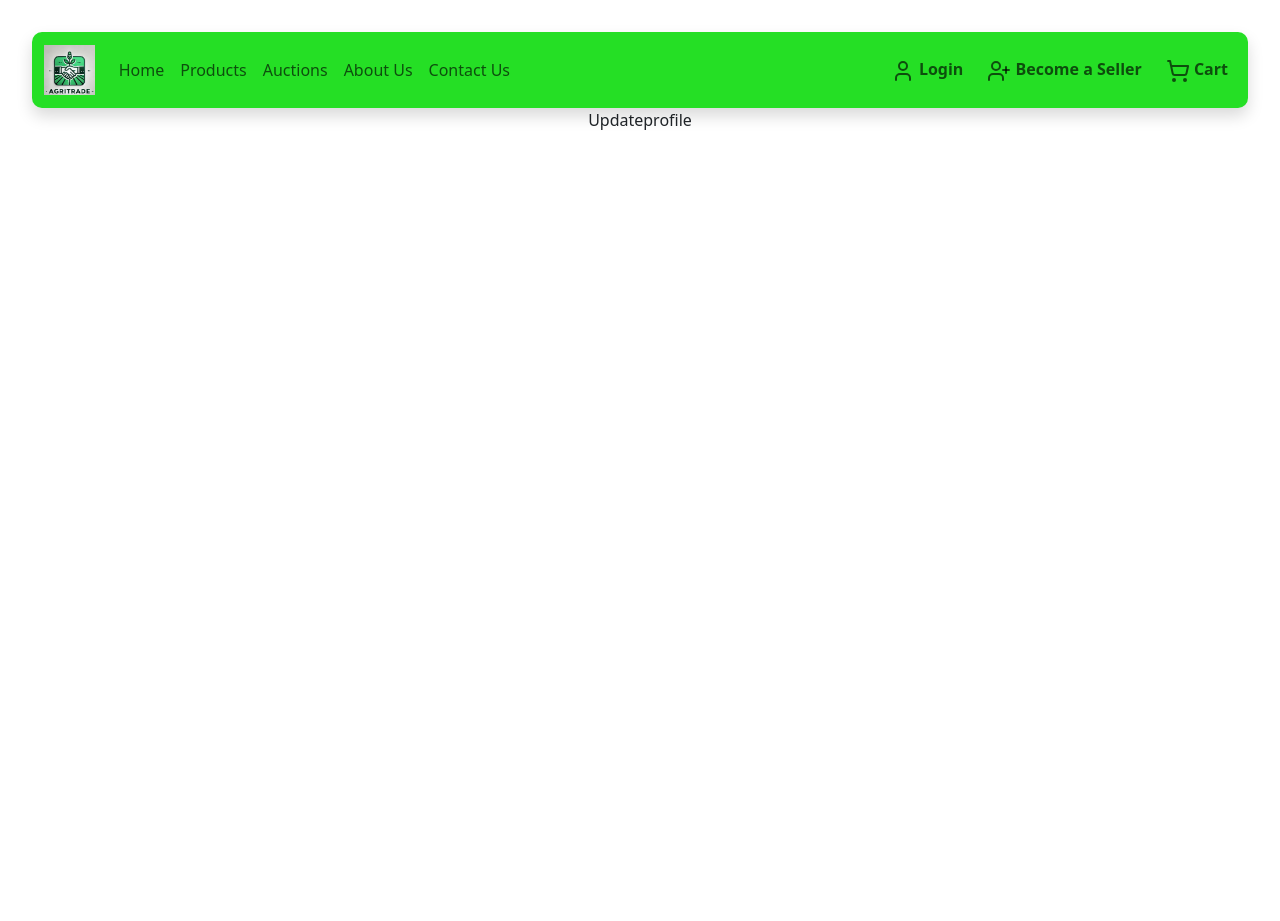
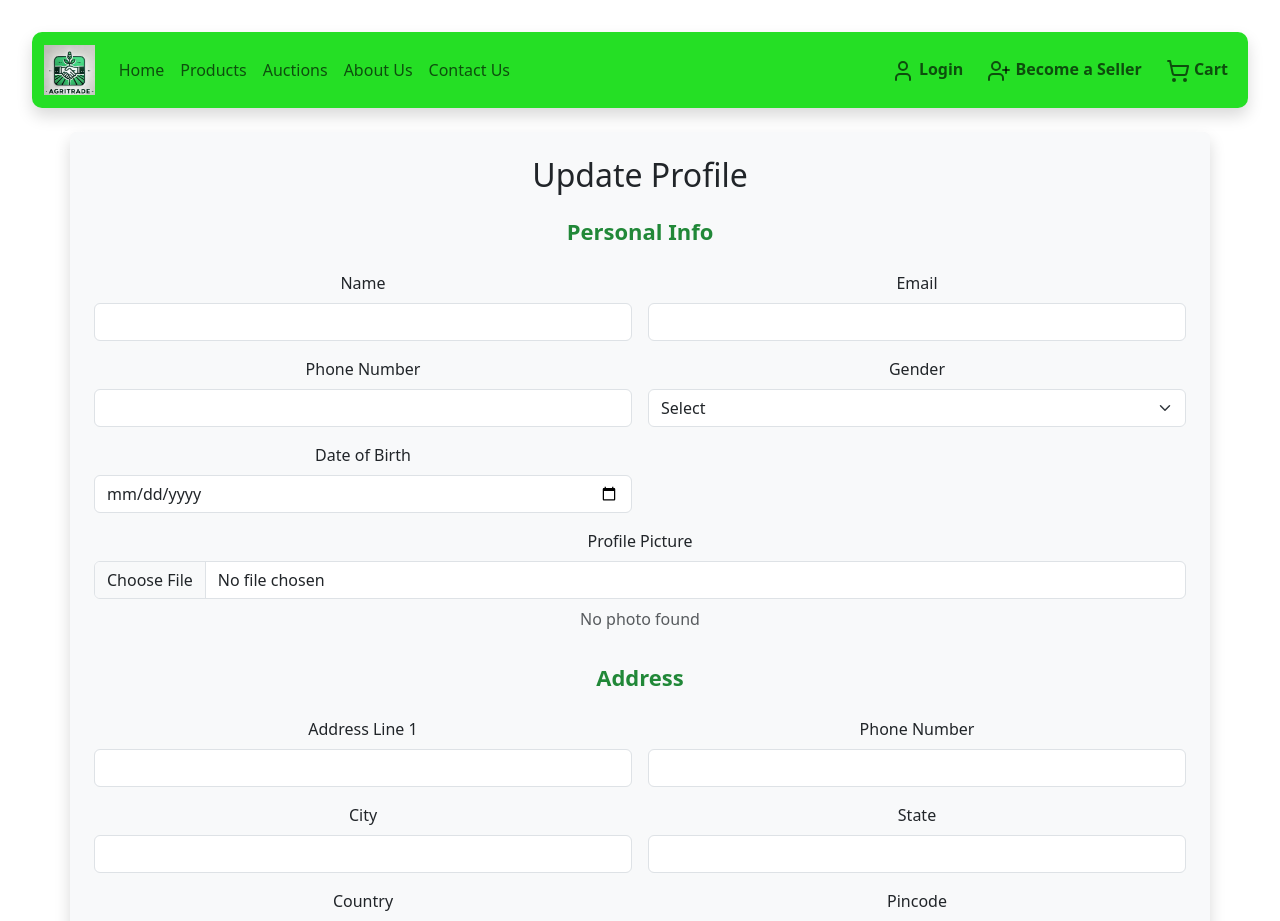
Before and after one commit to tharunnaidug/agritrade, a React (Vite) app: page /user/updateprofile in a window 1280 px wide. Shown: the top 921 px of the page. Before the commit the page ends 800 px from the top, so only its background shows below. Built offline with nearby package versions, Linux system fonts and the light colour scheme; no server answers.

Commit message:
Updateprofile Added

```diff
--- a/src/componets/products/Products.jsx
+++ b/src/componets/products/Products.jsx
@@ -3,16 +3,45 @@ import { Link, useNavigate } from 'react-router-dom';
 import AppContext from '../../context/AppContext';
 import { ShoppingCart } from 'lucide-react';
 
+const categories = [
+  'All', 'Herbicide', 'Pesticide', 'Fungicide',
+  'Cereal & Grain Seeds', 'Vegetable Seeds', 'Fruit Seeds', 'Flower & Medicinal Plants',
+  'Organic Fertilizer', 'Chemical Fertilizer', 'Soil Conditioner',
+  'Hand Tools', 'Irrigation Equipment', 'Machinery',
+  'Animal Husbandry & Dairy Farming', 'Greenhouse', 'Smart Farming', 'Packaging & Storage'
+];
+
 const Products = () => {
   const navigate = useNavigate();
   const [loading, setLoading] = useState(true);
   const { products, addToCart, isAuth } = useContext(AppContext);
+  const [filteredProducts, setFilteredProducts] = useState([]);
+  const [selectedCategory, setSelectedCategory] = useState('All');
+  const [sortOrder, setSortOrder] = useState('default');
+  const [searchTerm, setSearchTerm] = useState('');
 
   useEffect(() => {
     if (products && products.length > 0) {
       setLoading(false);
+      filterAndSortProducts(selectedCategory, sortOrder, searchTerm);
     }
-  }, [products]);
+  }, [products, selectedCategory, sortOrder, searchTerm]);
+
+  const filterAndSortProducts = (category, order, search) => {
+    let tempProducts = [...products];
+    if (category !== 'All') {
+      tempProducts = tempProducts.filter(product => product.category === category);
+    }
+    if (search) {
+      tempProducts = tempProducts.filter(product => product.title.toLowerCase().includes(search.toLowerCase()));
+    }
+    if (order === 'low-to-high') {
+      tempProducts.sort((a, b) => a.price - b.price);
+    } else if (order === 'high-to-low') {
+      tempProducts.sort((a, b) => b.price - a.price);
+    }
+    setFilteredProducts(tempProducts);
+  };
 
   if (loading) {
     return (
@@ -25,18 +54,29 @@ const Products = () => {
     );
   }
 
-  if (products.length === 0) {
   return (
-      <div className="container mt-3 d-flex justify-content-center align-items-center">
+    <div className="container mt-3">
+      <div className="d-flex justify-content-between mb-3">
+        <input type="text" className="form-control w-25" placeholder="Search..." value={searchTerm} onChange={(e) => setSearchTerm(e.target.value)} title='Search All Products' />
+        <select className="form-select w-25" value={selectedCategory} onChange={(e) => setSelectedCategory(e.target.value)} title='Filter By Category'>
+          {categories.map(category => (
+            <option key={category} value={category}>{category}</option>
+          ))}
+        </select>
+        <select className="form-select w-25" value={sortOrder} onChange={(e) => setSortOrder(e.target.value)}>
+          <option value="default">Sort By</option>
+          <option value="low-to-high">Price: Low to High</option>
+          <option value="high-to-low">Price: High to Low</option>
+        </select>
+      </div>
+
+      {filteredProducts.length === 0 ? (
+        <div className="d-flex justify-content-center align-items-center">
           <span className='p-2'>No Products Available</span>
         </div>
-    );
-  }
-
-  return (
-    <div className="container mt-3">
+      ) : (
         <div className="row">
-        {products.map((product) => (
+          {filteredProducts.map((product) => (
             <div key={product._id} className="col-12 col-sm-6 col-md-4 col-lg-3 mb-4">
               <div className="card h-100 cursor-pointer text-capitalize">
                 <Link to={`/product/${product._id}`} className='text-decoration-none'>
@@ -68,6 +108,7 @@ const Products = () => {
             </div>
           ))}
         </div>
+      )}
     </div>
   );
 };
--- a/src/componets/seller/Saddproduct.jsx
+++ b/src/componets/seller/Saddproduct.jsx
@@ -17,6 +17,14 @@ const SaddProduct = () => {
 
   const [errors, setErrors] = useState({});
   const [loading, setLoading] = useState(false);
+
+  const categories = [
+    'All', 'Herbicide', 'Pesticide', 'Fungicide',
+    'Cereal & Grain Seeds', 'Vegetable Seeds', 'Fruit Seeds', 'Flower & Medicinal Plants',
+    'Organic Fertilizer', 'Chemical Fertilizer', 'Soil Conditioner',
+    'Hand Tools', 'Irrigation Equipment', 'Machinery',
+    'Animal Husbandry & Dairy Farming', 'Greenhouse', 'Smart Farming', 'Packaging & Storage'
+  ];
 
   const handleInputChange = (e) => {
     const { id, value } = e.target;
@@ -120,41 +128,18 @@ const SaddProduct = () => {
 
         <div className="mb-3">
           <label htmlFor="category" className="form-label">Category</label>
-          <input
-            type="text"
+          <select
             className={`form-control ${errors.category ? 'is-invalid' : ''}`}
             id="category"
             value={formData.category}
             onChange={handleInputChange}
-            placeholder="Enter product category"
-          />
+          >
+            <option value="">Select a category</option>
+            {categories.map((cat, index) => (
+              <option key={index} value={cat}>{cat}</option>
+            ))}
+          </select>
           {errors.category && <div className="invalid-feedback">{errors.category}</div>}
-        </div>
-
-        <div className="mb-3">
-          <label htmlFor="price" className="form-label">Price</label>
-          <input
-            type="number"
-            className={`form-control ${errors.price ? 'is-invalid' : ''}`}
-            id="price"
-            value={formData.price}
-            onChange={handleInputChange}
-            placeholder="Enter price"
-          />
-          {errors.price && <div className="invalid-feedback">{errors.price}</div>}
-        </div>
-
-        <div className="mb-3">
-          <label htmlFor="qty" className="form-label">Quantity</label>
-          <input
-            type="number"
-            className={`form-control ${errors.qty ? 'is-invalid' : ''}`}
-            id="qty"
-            value={formData.qty}
-            onChange={handleInputChange}
-            placeholder="Enter quantity"
-          />
-          {errors.qty && <div className="invalid-feedback">{errors.qty}</div>}
         </div>
 
         <div className="mb-3">
@@ -181,7 +166,7 @@ const SaddProduct = () => {
         )}
 
         <button type="submit" className="btn btn-warning mt-3" disabled={loading}>
-          {loading ? 'Please..' : ' Add Product'}
+          {loading ? 'Please wait...' : 'Add Product'}
         </button>
       </form>
     </div>
--- a/src/componets/user/Profile.jsx
+++ b/src/componets/user/Profile.jsx
@@ -11,7 +11,7 @@ const Profile = () => {
     await logout();
     navigate('/login');
   };
-  console.log(user)
+  // console.log(user)
 
   if (!isAuth) {
     return (<>
--- a/src/componets/user/Updateprofile.jsx
+++ b/src/componets/user/Updateprofile.jsx
@@ -1,9 +1,146 @@
-import React from 'react'
+import React, { useState, useContext } from 'react';
+import { useNavigate } from 'react-router-dom';
+import AppContext from '../../context/AppContext';
 
-const Updateprofile = () => {
+const UpdateProfile = () => {
+  const { user, UpdateUserPro, updateAddress } = useContext(AppContext);
+  const navigate = useNavigate();
+
+  const [formData, setFormData] = useState({
+    name: user?.name || '',
+    email: user?.email || '',
+    phno: user?.phno || '',
+    gender: user?.gender || '',
+    dob: user?.dob ? new Date(user.dob).toISOString().split('T')[0] : '',
+    pic: user?.pic || ''
+  });
+
+  const [addressData, setAddressData] = useState({
+    addressLine1: user?.address?.addressLine1 || '',
+    addressLine2: user?.address?.addressLine2 || '',
+    city: user?.address?.city || '',
+    state: user?.address?.state || '',
+    country: 'India',
+    pincode: user?.address?.pincode || '',
+    phno: user?.address?.phno || ''
+  });
+
+  const handleChange = (e) => {
+    let { name, value } = e.target;
+    if (name === "phno") {
+      value = value.replace(/\D/g, "");
+      value = value ? Number(value) : "";
+    }
+    setFormData({ ...formData, [name]: value });
+  };
+
+  const handleAddressChange = (e) => {
+    let { name, value } = e.target;
+    if (name === "phno") {
+      value = value.replace(/\D/g, "");
+      value = value ? Number(value) : "";
+    }
+    setAddressData({ ...addressData, [name]: value });
+  };
+
+  const handleFileUpload = async (file) => {
+    const imageData = new FormData();
+    imageData.append("image", file);
+    const response = await fetch(`https://api.imgbb.com/1/upload?key=9abdfc8259278993fe03e52c22e5bada`, {
+      method: "POST",
+      body: imageData,
+    });
+    const data = await response.json();
+    return data.data.url;
+  };
+
+  const handleFileChange = async (e) => {
+    const file = e.target.files[0];
+    if (!file) return;
+    const uploadedUrl = await handleFileUpload(file);
+    if (uploadedUrl) {
+      setFormData((prev) => ({ ...prev, pic: uploadedUrl }));
+    }
+  };
+
+  const handleSubmit = async (e) => {
+    e.preventDefault();
+    await UpdateUserPro(formData);
+    await updateAddress(addressData);
+    navigate('/user/profile');
+  };
+
   return (
-    <>Updateprofile</>
-  )
-}
+    <div className='container mt-4 p-4 bg-light shadow rounded'>
+      <h2 className='text-center mb-4'>Update Profile</h2>
+      <form onSubmit={handleSubmit} className='row g-3'>
+        <h4>Personal Info</h4>
+        <div className='col-md-6'>
+          <label className='form-label'>Name</label>
+          <input type='text' className='form-control' name='name' value={formData.name} onChange={handleChange} required />
+        </div>
+        <div className='col-md-6'>
+          <label className='form-label'>Email</label>
+          <input type='email' className='form-control' name='email' value={formData.email} required />
+        </div>
+        <div className='col-md-6'>
+          <label className='form-label'>Phone Number</label>
+          <input type='text' className='form-control' name='phno' value={formData.phno} onChange={handleChange} required />
+        </div>
+        <div className='col-md-6'>
+          <label className='form-label'>Gender</label>
+          <select className='form-select' name='gender' value={formData.gender} onChange={handleChange}>
+            <option value=''>Select</option>
+            <option value='Male'>Male</option>
+            <option value='Female'>Female</option>
+          </select>
+        </div>
+        <div className='col-md-6'>
+          <label className='form-label'>Date of Birth</label>
+          <input type='date' className='form-control' name='dob' value={formData.dob} onChange={handleChange} />
+        </div>
+        <div className='col-md-12'>
+          <label className='form-label'>Profile Picture</label>
+          <input type='file' className='form-control' name='pic' onChange={handleFileChange} />
+          {formData.pic ? (
+            <img src={formData.pic} alt='Profile' className='mt-2 rounded-circle' style={{ width: '100px', height: '100px' }} />
+          ) : (
+            <p className='mt-2 text-muted'>No photo found</p>
+          )}
+        </div>
 
-export default Updateprofile
+        <h4>Address</h4>
+        <div className='col-md-6'>
+          <label className='form-label'>Address Line 1</label>
+          <input type='text' className='form-control' name='addressLine1' value={addressData.addressLine1} onChange={handleAddressChange} required />
+        </div>
+        <div className='col-md-6'>
+          <label className='form-label'>Phone Number</label>
+          <input type='text' className='form-control' name='phno' value={addressData.phno} onChange={handleAddressChange} required />
+        </div>
+        <div className='col-md-6'>
+          <label className='form-label'>City</label>
+          <input type='text' className='form-control' name='city' value={addressData.city} onChange={handleAddressChange} required />
+        </div>
+        <div className='col-md-6'>
+          <label className='form-label'>State</label>
+          <input type='text' className='form-control' name='state' value={addressData.state} onChange={handleAddressChange} required />
+        </div>
+        <div className='col-md-6'>
+          <label className='form-label'>Country</label>
+          <input type='text' className='form-control' name='country' value={addressData.country} disabled />
+        </div>
+        <div className='col-md-6'>
+          <label className='form-label'>Pincode</label>
+          <input type='text' className='form-control' name='pincode' value={addressData.pincode} onChange={handleAddressChange} required />
+        </div>
+
+        <div className='col-12'>
+          <button type='submit' className='btn btn-success w-100'>Update Profile</button>
+        </div>
+      </form>
+    </div>
+  );
+};
+
+export default UpdateProfile;
```
Also changed, not shown: src/context/AppState.jsx (+41 -5 lines). Lines whose indentation alone changed are shown as unchanged.
